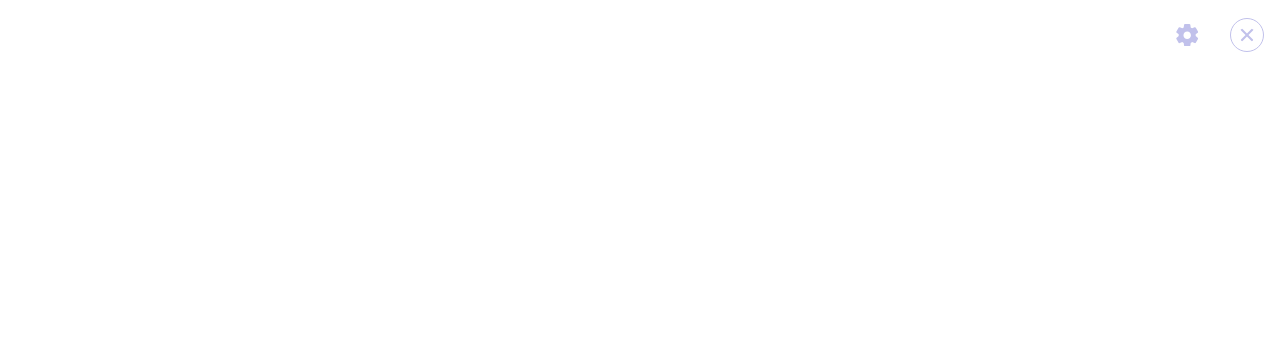
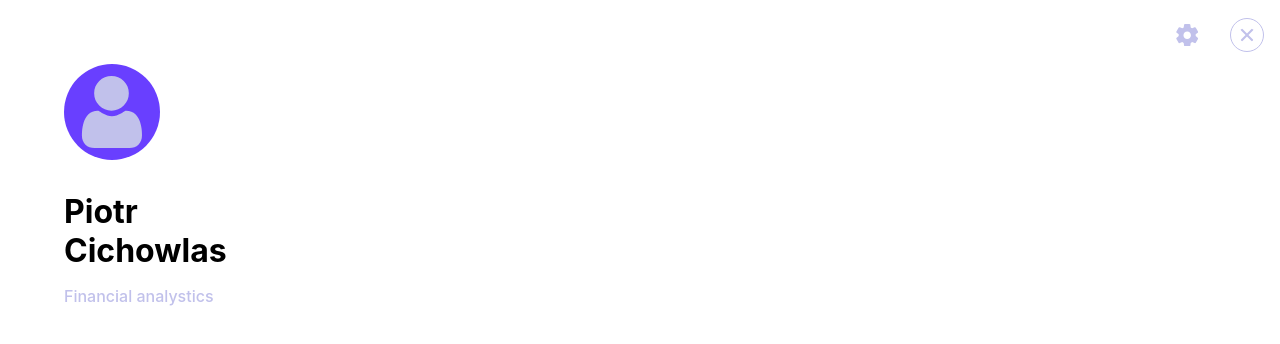
Before and after one commit to cichowlasp/banking-dashboard, a React (Create React App) app: page / in a window 1280 px wide. Both pictures are taken after a click on the element 1252 px from the left and 35 px from the top of the page. Shown: the top 344 px of the page. Built offline with nearby package versions, Linux system fonts and the light colour scheme.

Commit message:
added some info to more page and added section component

```diff
--- a/src/components/MoreView/MoreView.tsx
+++ b/src/components/MoreView/MoreView.tsx
@@ -1,5 +1,7 @@
 import React, { useContext } from 'react';
 import styled, { ThemeContext } from 'styled-components';
+import Logo from './components/Logo/Logo';
+import Label from '../reusable/Label/Label';
 import { ReactComponent as SettingsIcon } from './images/settings.svg';
 import { ReactComponent as CloseIcon } from './images/close.svg';
 
@@ -7,17 +9,26 @@ const MoreView: React.FC<{ moreView: boolean; toogleMoreView: () => void }> = ({
 	moreView,
 	toogleMoreView,
 }) => {
-	const themeColors = useContext(ThemeContext);
+	const { colors } = useContext(ThemeContext);
 	return (
 		<Background moreView={moreView}>
+			<ButtonsContainer>
+				<SettingsIcon fill={colors.disabled} />
+				<CloseIcon fill={colors.disabled} onClick={toogleMoreView} />
+			</ButtonsContainer>
 			<Wrapper>
-				<ButtonsContainer>
-					<SettingsIcon fill={themeColors.colors.disabled} />
-					<CloseIcon
-						fill={themeColors.colors.disabled}
-						onClick={toogleMoreView}
-					/>
-				</ButtonsContainer>
+				<Logo size={6} />
+				<Name>
+					<Label size={'2rem'} weight={'bold'}>
+						Piotr
+					</Label>
+					<Label size={'2rem'} weight={'bold'}>
+						Cichowlas
+					</Label>
+					<Label weight={'500'} color={colors.disabled}>
+						Financial analystics
+					</Label>
+				</Name>
 			</Wrapper>
 		</Background>
 	);
@@ -32,8 +43,9 @@ const Background = styled.div<{ moreView: boolean }>`
 `;
 
 const Wrapper = styled.div`
-	height: 100%;
-	width: 100%;
+	max-height: 100%;
+	max-width: 100%;
+	padding: 4rem;
 `;
 
 const ButtonsContainer = styled.div`
@@ -56,6 +68,9 @@ const ButtonsContainer = styled.div`
 			margin: 0rem 2rem;
 			margin-left: 1rem;
 			margin-right: 1rem;
+			&:hover {
+				background-color: ${(props) => props.theme.colors.accent};
+			}
 		}
 		&:hover {
 			cursor: pointer;
@@ -63,4 +78,13 @@ const ButtonsContainer = styled.div`
 	}
 `;
 
+const Name = styled.div`
+	margin-top: 2rem;
+	div {
+		&:last-child {
+			margin-top: 1rem;
+		}
+	}
+`;
+
 export default MoreView;
--- /dev/null
+++ b/src/components/MoreView/components/Logo/Logo.tsx
@@ -0,0 +1,28 @@
+import React, { useContext } from 'react';
+import styled, { ThemeContext } from 'styled-components';
+import { ReactComponent as UserSVG } from './images/user.svg';
+
+const Logo: React.FC<{ size?: number }> = ({ size = 2 }) => {
+	const { colors } = useContext(ThemeContext);
+	return (
+		<LogoCircle size={size}>
+			<UserSVG fill={colors.disabled} />
+		</LogoCircle>
+	);
+};
+
+const LogoCircle = styled.div<{ size: number }>`
+	display: flex;
+	height: ${(props) => props.size}rem;
+	width: ${(props) => props.size}rem;
+	background-color: ${(props) => props.theme.colors.accent};
+	border-radius: 50%;
+	justify-content: center;
+	align-items: center;
+	svg {
+		height: ${(props) => props.size - 1.5}rem;
+		width: ${(props) => props.size - 1.5}rem;
+	}
+`;
+
+export default Logo;
--- a/src/components/reusable/Label/Label.tsx
+++ b/src/components/reusable/Label/Label.tsx
@@ -18,6 +18,7 @@ const Text = styled.div<{ size?: string; weight?: string }>`
 	font-size: ${(props) => (props.size ? props.size : '1rem')};
 	font-weight: ${(props) => (props.weight ? props.weight : 'normal')};
 	color: ${(props) => props.color};
+	width: fit-content;
 `;
 
 export default Label;
```
Also changed, not shown: src/components/reusable/Section/Section.tsx (added, +15 -0 lines), src/components/MoreView/components/Logo/images/user.svg (added).
